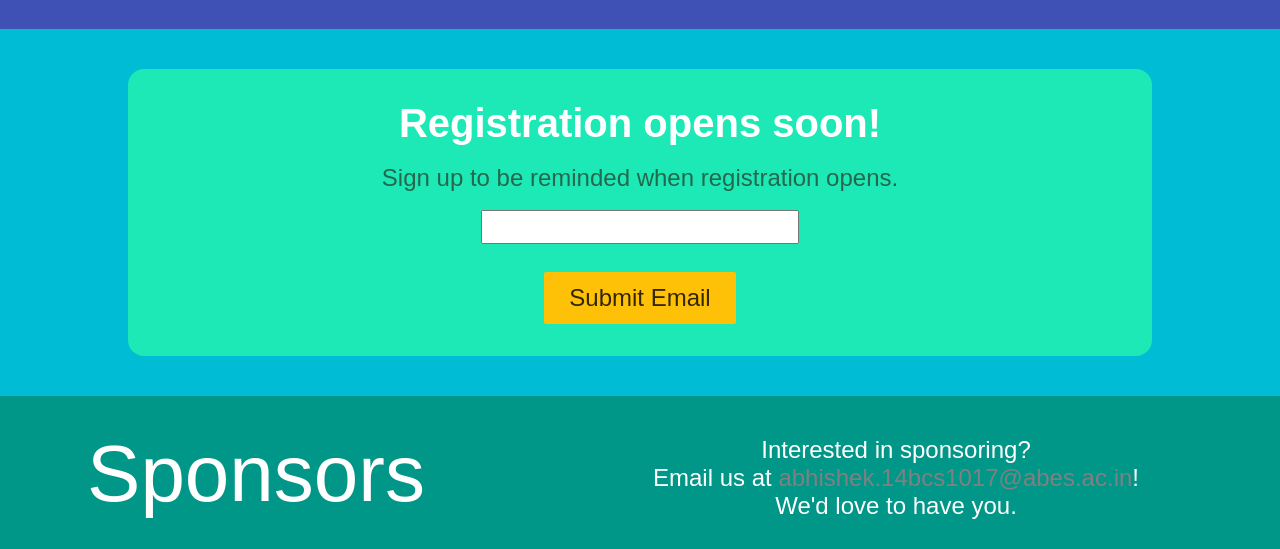
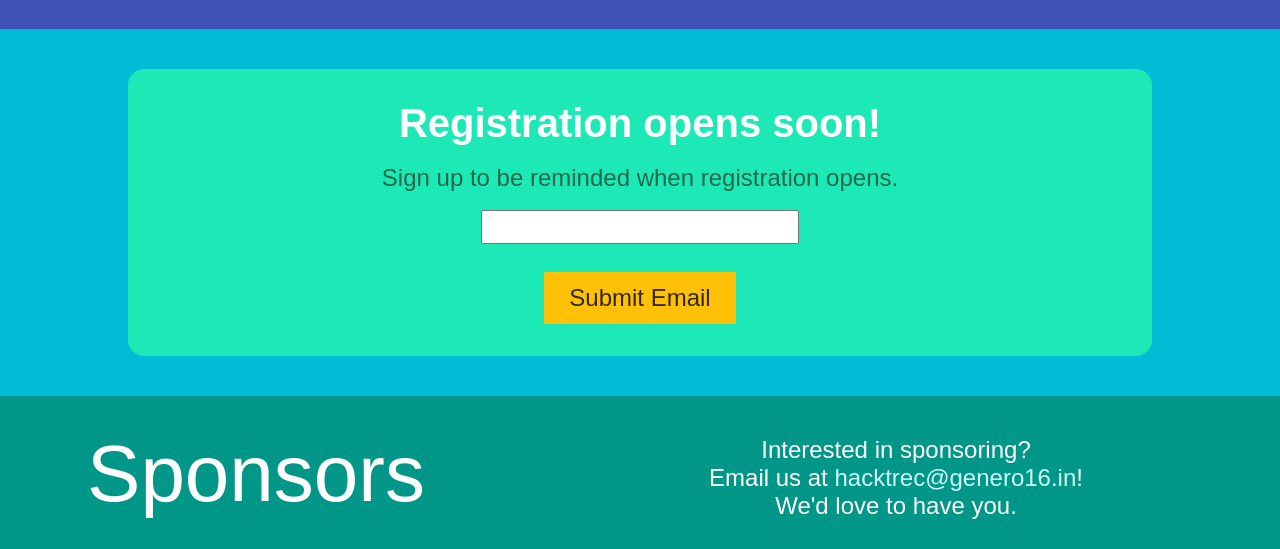
Before and after one commit to hacktrec/hacktrec.github.io, a website: page index.html in a window 1280 px wide. Shown: the part 899-1448 px from the top of the page. Drawn offline with Linux system fonts and the light colour scheme; a script that the page names is missing.

Commit message:
Update index.html
Update Email Address

```diff
--- a/index.html
+++ b/index.html
@@ -104,7 +104,7 @@
       Sponsors
     </div>
     <div class="pure-u-1 pure-u-lg-3-5 sponsor-desc">
-       Interested in sponsoring? <br>Email us at <a href="mailto:abhishek.14bcs1017@abes.ac.in">abhishek.14bcs1017@abes.ac.in</a>!<br> We'd love to have you.
+       Interested in sponsoring? <br>Email us at <a href="mailto:hacktrec@genero16.in" style="color:rgb(204, 255, 255)">hacktrec@genero16.in</a>!<br> We'd love to have you.
     </div>
   </div>
   <div class="pure-u-1" id="footer" style="background-color:#30abd5;">
```
